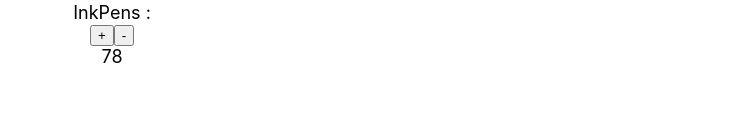
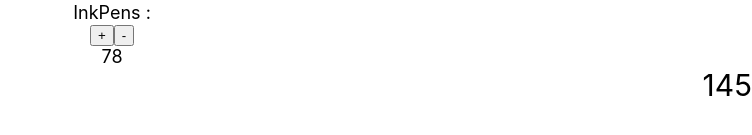
Before and after one commit to RohitBK201/codeone, a React (Create React App) app: page / in a window 1280 px wide. Shown: the part 193-328 px from the top of the page, without its empty margins (528-1280 px from the left). Built offline with nearby package versions, Linux system fonts and the light colour scheme.

Commit message:
functionallity done

```diff
--- a/src/App.css
+++ b/src/App.css
@@ -5,3 +5,9 @@
 
 
 }
+
+.total{
+
+  text-align: end;
+  font-size:30px;
+}
--- a/src/App.js
+++ b/src/App.js
@@ -4,13 +4,13 @@ import React from 'react';
 function App() {
 
 
-  const [book,setbook]= React.useState(13)
+  let [book,setbook]= React.useState(13)
 
-  const [pen,setpen] = React.useState(10)
+  let [pen,setpen] = React.useState(10)
 
-  const [notebook,setnotebook] = React.useState(44)
+  let [notebook,setnotebook] = React.useState(44)
 
-  const [inkpen,setinkpen] = React.useState(78)
+  let [inkpen,setinkpen] = React.useState(78)
 
   const changeb = (val) =>{
 
@@ -84,6 +84,8 @@ function App() {
       <span className='totalInkpens'>{inkpen}</span>
 
     </div>
+
+    <div className='total'>{book + pen +notebook +inkpen}</div>
    </div>
 
   );
```
